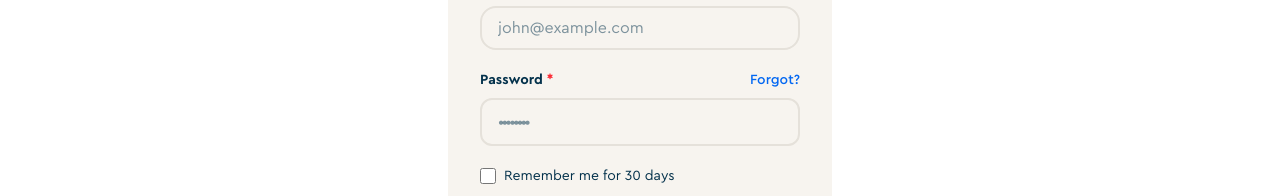
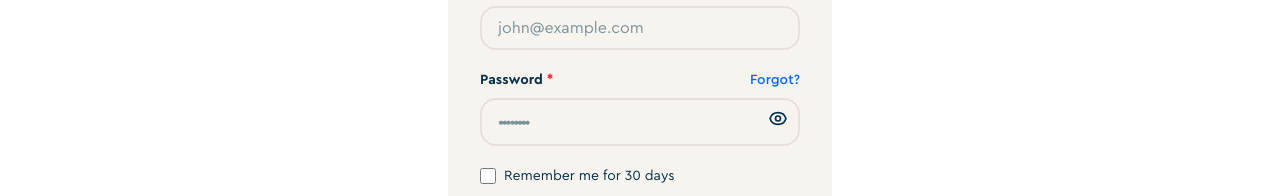
Before and after one commit to Binectics-Fitness/binectics-frontend, a Next.js app: page /login in a window 1280 px wide. Shown: the part 344-540 px from the top of the page. Built offline with nearby package versions, Linux system fonts and the light colour scheme; no server answers.

Commit message:
feat: eye toggle icon for registration and login pages

```diff
--- a/src/app/login/page.tsx
+++ b/src/app/login/page.tsx
@@ -4,7 +4,7 @@
 import Link from "next/link";
 import { useRouter } from "next/navigation";
 import { useAuth } from "@/contexts/AuthContext";
-import { Input } from "@/components";
+import { Input, PasswordInput } from "@/components";
 import { InactivityNotification } from "@/components/InactivityNotification";
 
 export default function LoginPage() {
@@ -164,25 +164,16 @@
                       Forgot?
                     </Link>
                   </div>
-                  <input
-                    type="password"
+                  <PasswordInput
                     id="password"
                     name="password"
                     value={formData.password}
                     onChange={handleChange}
                     placeholder="••••••••"
                     required
-                    className={`w-full h-12 rounded-lg border-2 ${
-                      errors.password
-                        ? "border-red-500 focus:border-red-500"
-                        : "border-neutral-300 focus:border-accent-blue-500"
-                    } bg-background px-4 text-base text-foreground placeholder:text-foreground-tertiary transition-colors duration-200 focus:outline-none`}
+                    error={errors.password}
+                    className="h-12"
                   />
-                  {errors.password && (
-                    <p className="mt-1 text-sm text-red-500">
-                      {errors.password}
-                    </p>
-                  )}
                 </div>
 
                 {/* Remember Me */}
--- a/src/app/register/dietician/page.tsx
+++ b/src/app/register/dietician/page.tsx
@@ -2,7 +2,7 @@
 import { useState } from "react";
 import Link from "next/link";
 import { useAuth } from "@/contexts/AuthContext";
-import { Input } from "@/components";
+import { Input, PasswordInput } from "@/components";
 
 export default function DieticianRegisterPage() {
   const { register, isLoading: authLoading } = useAuth();
@@ -202,9 +202,8 @@
                   onChange={handleChange}
                   error={errors.email}
                 />
-                <Input
+                <PasswordInput
                   label="Password"
-                  type="password"
                   name="password"
                   placeholder="••••••••"
                   required
@@ -213,9 +212,8 @@
                   error={errors.password}
                   helperText="Min 12 characters with uppercase, lowercase, number, and special character (!@#$%^&*)"
                 />
-                <Input
+                <PasswordInput
                   label="Confirm Password"
-                  type="password"
                   name="confirmPassword"
                   placeholder="••••••••"
                   required
--- a/src/app/register/gym-owner/page.tsx
+++ b/src/app/register/gym-owner/page.tsx
@@ -3,7 +3,7 @@
 import { useState } from "react";
 import Link from "next/link";
 import { useAuth } from "@/contexts/AuthContext";
-import { Input } from "@/components";
+import { Input, PasswordInput } from "@/components";
 
 export default function GymOwnerRegisterPage() {
   const { register, isLoading: authLoading } = useAuth();
@@ -232,9 +232,8 @@
                   onChange={handleChange}
                   error={errors.email}
                 />
-                <Input
+                <PasswordInput
                   label="Password"
-                  type="password"
                   name="password"
                   placeholder="••••••••"
                   required
@@ -243,9 +242,8 @@
                   error={errors.password}
                   helperText="Min 12 characters with uppercase, lowercase, number, and special character (!@#$%^&*)"
                 />
-                <Input
+                <PasswordInput
                   label="Confirm Password"
-                  type="password"
                   name="confirmPassword"
                   placeholder="••••••••"
                   required
--- a/src/app/register/trainer/page.tsx
+++ b/src/app/register/trainer/page.tsx
@@ -2,7 +2,7 @@
 import { useState } from "react";
 import Link from "next/link";
 import { useAuth } from "@/contexts/AuthContext";
-import { Input } from "@/components";
+import { Input, PasswordInput } from "@/components";
 
 export default function TrainerRegisterPage() {
   const { register, isLoading: authLoading } = useAuth();
@@ -202,9 +202,8 @@
                   onChange={handleChange}
                   error={errors.email}
                 />
-                <Input
+                <PasswordInput
                   label="Password"
-                  type="password"
                   name="password"
                   placeholder="••••••••"
                   required
@@ -213,9 +212,8 @@
                   error={errors.password}
                   helperText="Min 12 characters with uppercase, lowercase, number, and special character (!@#$%^&*)"
                 />
-                <Input
+                <PasswordInput
                   label="Confirm Password"
-                  type="password"
                   name="confirmPassword"
                   placeholder="••••••••"
                   required
--- a/src/app/register/user/page.tsx
+++ b/src/app/register/user/page.tsx
@@ -3,7 +3,7 @@
 import { useState } from "react";
 import Link from "next/link";
 import { useAuth } from "@/contexts/AuthContext";
-import { Input } from "@/components";
+import { Input, PasswordInput } from "@/components";
 
 export default function UserRegisterPage() {
   const { register, isLoading: authLoading } = useAuth();
@@ -252,9 +252,8 @@
                 />
 
                 {/* Password */}
-                <Input
+                <PasswordInput
                   label="Password"
-                  type="password"
                   name="password"
                   placeholder="••••••••"
                   required
@@ -265,9 +264,8 @@
                 />
 
                 {/* Confirm Password */}
-                <Input
+                <PasswordInput
                   label="Confirm Password"
-                  type="password"
                   name="confirmPassword"
                   placeholder="••••••••"
                   required
--- /dev/null
+++ b/src/components/PasswordInput.tsx
@@ -0,0 +1,76 @@
+"use client";
+
+import React, { useState } from "react";
+import { Input, InputProps } from "./Input";
+
+export interface PasswordInputProps extends Omit<InputProps, "type" | "rightIcon"> {
+  showToggle?: boolean;
+}
+
+export const PasswordInput = React.forwardRef<HTMLInputElement, PasswordInputProps>(
+  ({ showToggle = true, ...props }, ref) => {
+    const [showPassword, setShowPassword] = useState(false);
+
+    const togglePasswordVisibility = () => {
+      setShowPassword((prev) => !prev);
+    };
+
+    const eyeIcon = showToggle ? (
+      <button
+        type="button"
+        onClick={togglePasswordVisibility}
+        className="text-foreground-tertiary hover:text-foreground-secondary transition-colors duration-200 focus:outline-none"
+        aria-label={showPassword ? "Hide password" : "Show password"}
+        tabIndex={-1}
+      >
+        {showPassword ? (
+          // Eye Off Icon
+          <svg
+            className="h-5 w-5"
+            fill="none"
+            viewBox="0 0 24 24"
+            stroke="currentColor"
+            strokeWidth={2}
+          >
+            <path
+              strokeLinecap="round"
+              strokeLinejoin="round"
+              d="M13.875 18.825A10.05 10.05 0 0112 19c-4.478 0-8.268-2.943-9.543-7a9.97 9.97 0 011.563-3.029m5.858.908a3 3 0 114.243 4.243M9.878 9.878l4.242 4.242M9.88 9.88l-3.29-3.29m7.532 7.532l3.29 3.29M3 3l3.59 3.59m0 0A9.953 9.953 0 0112 5c4.478 0 8.268 2.943 9.543 7a10.025 10.025 0 01-4.132 5.411m0 0L21 21"
+            />
+          </svg>
+        ) : (
+          // Eye Icon
+          <svg
+            className="h-5 w-5"
+            fill="none"
+            viewBox="0 0 24 24"
+            stroke="currentColor"
+            strokeWidth={2}
+          >
+            <path
+              strokeLinecap="round"
+              strokeLinejoin="round"
+              d="M15 12a3 3 0 11-6 0 3 3 0 016 0z"
+            />
+            <path
+              strokeLinecap="round"
+              strokeLinejoin="round"
+              d="M2.458 12C3.732 7.943 7.523 5 12 5c4.478 0 8.268 2.943 9.542 7-1.274 4.057-5.064 7-9.542 7-4.477 0-8.268-2.943-9.542-7z"
+            />
+          </svg>
+        )}
+      </button>
+    ) : undefined;
+
+    return (
+      <Input
+        ref={ref}
+        type={showPassword ? "text" : "password"}
+        rightIcon={eyeIcon}
+        {...props}
+      />
+    );
+  }
+);
+
+PasswordInput.displayName = "PasswordInput";
--- a/src/components/index.ts
+++ b/src/components/index.ts
@@ -4,6 +4,9 @@
 
 export { Input } from "./Input";
 export type { InputProps } from "./Input";
+
+export { PasswordInput } from "./PasswordInput";
+export type { PasswordInputProps } from "./PasswordInput";
 
 export { Card } from "./Card";
 export type { CardProps } from "./Card";
```
